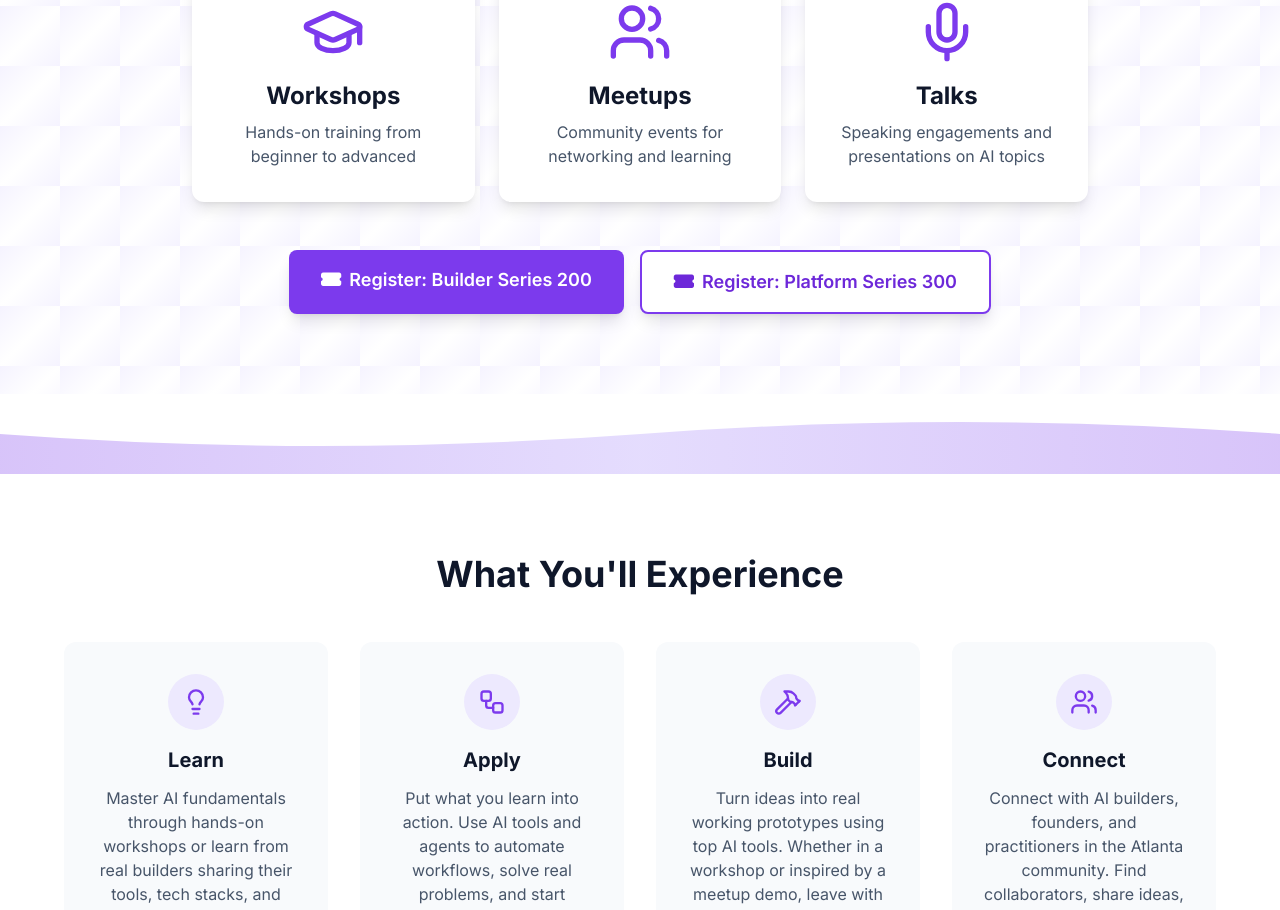
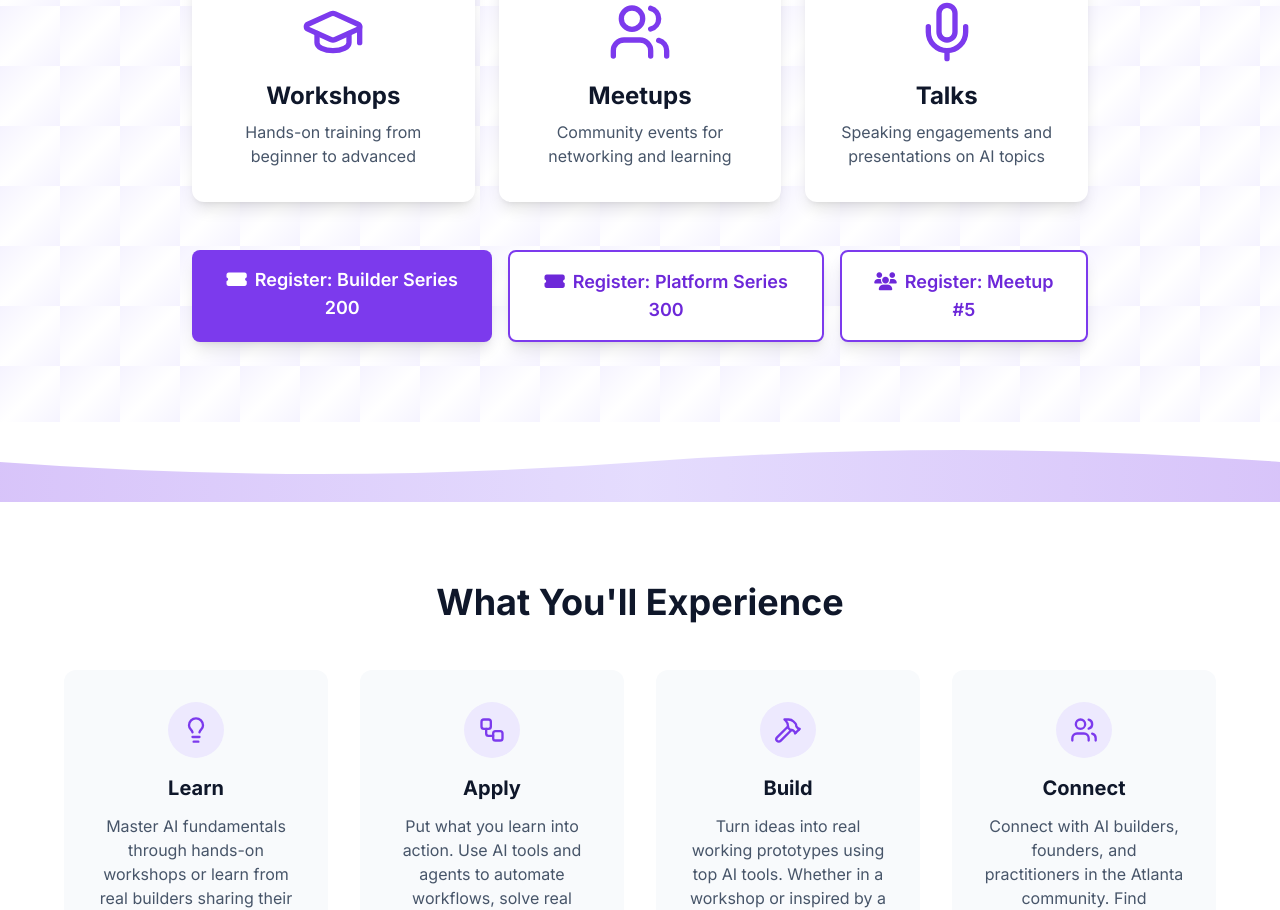
Before and after one commit to pulsarventures/aimusings.site, a Jekyll site: the page built from index.html, in a window 1280 px wide. Shown: the part 434-1344 px from the top of the page. Built offline with Jekyll 4.4.1, drawn with Linux system fonts in a browser that asks for light colours; nearby versions of some CDN libraries; the list of posts is cut into pages by our own code.

Commit message:
Add Meetup #5 register button to hero CTA section
Dynamically pulls the next scheduled meetup with a registration link,
matching the same data-driven pattern used for workshop buttons.

Co-Authored-By: Claude Sonnet 4.6 <noreply@anthropic.com>

```diff
--- a/index.html
+++ b/index.html
@@ -53,6 +53,7 @@ description: "Comprehensive AI engagement activities: Learn through talks, conne
             <div class="flex flex-col sm:flex-row gap-4 justify-center">
                 {% assign ws200_next = nil %}
                 {% assign ws300_next = nil %}
+                {% assign meetup_next = nil %}
                 {% for workshop in site.data.workshops %}
                     {% if workshop.registration_link and workshop.registration_link != "" %}
                         {% if workshop.status == "scheduled" or workshop.status == "upcoming" %}
@@ -65,6 +66,15 @@ description: "Comprehensive AI engagement activities: Learn through talks, conne
                         {% endif %}
                     {% endif %}
                 {% endfor %}
+                {% for meetup in site.data.meetups %}
+                    {% if meetup.registration_link and meetup.registration_link != "" %}
+                        {% if meetup.status == "scheduled" or meetup.status == "upcoming" %}
+                            {% if meetup_next == nil %}
+                                {% assign meetup_next = meetup %}
+                            {% endif %}
+                        {% endif %}
+                    {% endif %}
+                {% endfor %}
 
                 {% if ws200_next %}
                     <a href="{{ ws200_next.registration_link }}" target="_blank" class="px-8 py-4 bg-brand-600 text-white rounded-lg hover:bg-brand-700 transition-colors font-semibold text-lg shadow-lg hover:shadow-xl">
@@ -76,7 +86,12 @@ description: "Comprehensive AI engagement activities: Learn through talks, conne
                         <i class="fas fa-ticket-alt mr-2"></i>Register: Platform Series 300
                     </a>
                 {% endif %}
-                {% if ws200_next == nil and ws300_next == nil %}
+                {% if meetup_next %}
+                    <a href="{{ meetup_next.registration_link }}" target="_blank" class="px-8 py-4 bg-white text-brand-700 border-2 border-brand-600 rounded-lg hover:bg-brand-50 transition-colors font-semibold text-lg shadow-lg hover:shadow-xl">
+                        <i class="fas fa-users mr-2"></i>Register: Meetup #{{ meetup_next.number }}
+                    </a>
+                {% endif %}
+                {% if ws200_next == nil and ws300_next == nil and meetup_next == nil %}
                     <a href="https://cal.com/sree.pradhip" target="_blank" class="px-8 py-4 bg-brand-600 text-white rounded-lg hover:bg-brand-700 transition-colors font-semibold text-lg shadow-lg hover:shadow-xl">
                         <i class="fas fa-calendar-alt mr-2"></i>Schedule a Call
                     </a>
```
